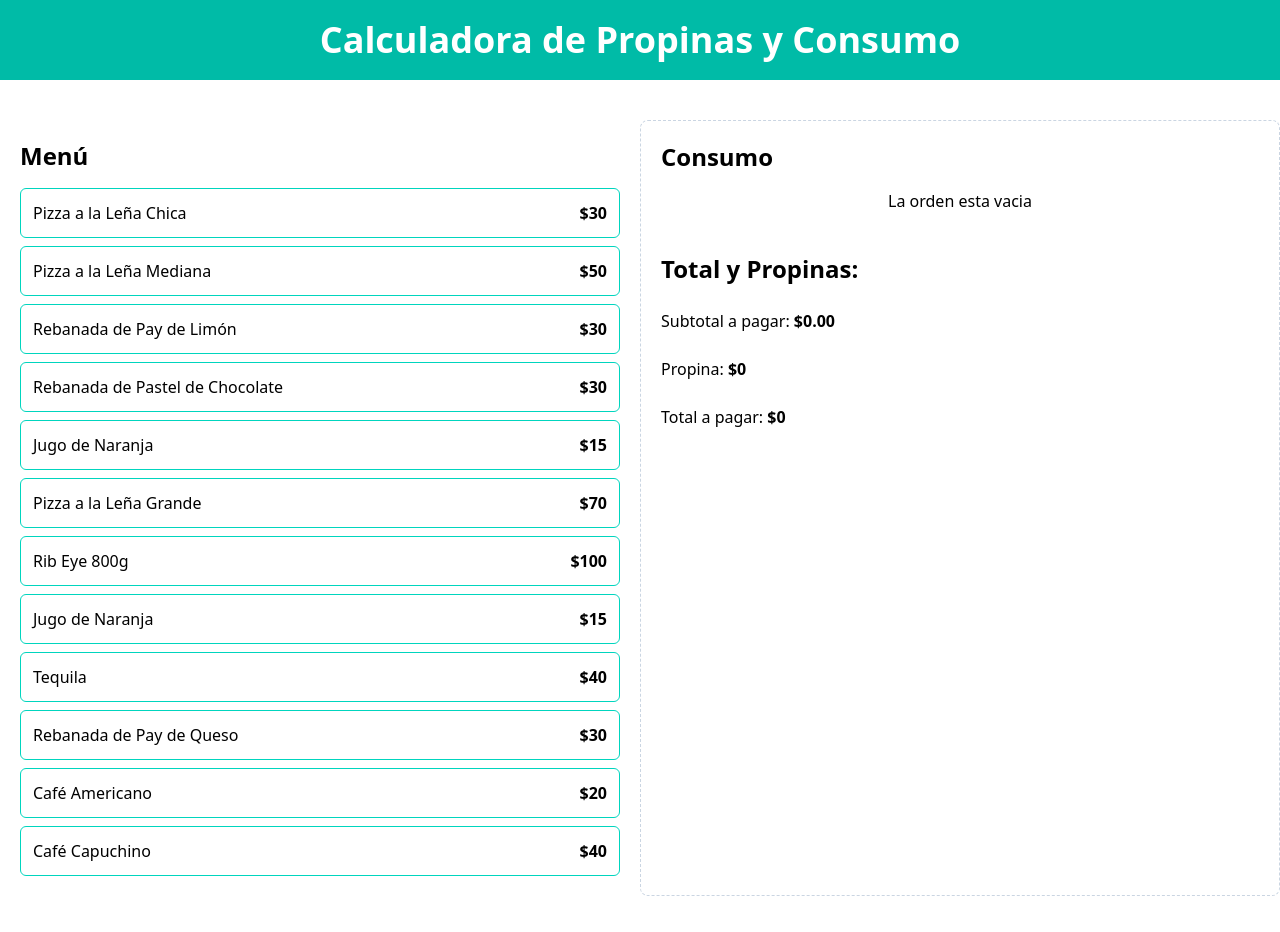
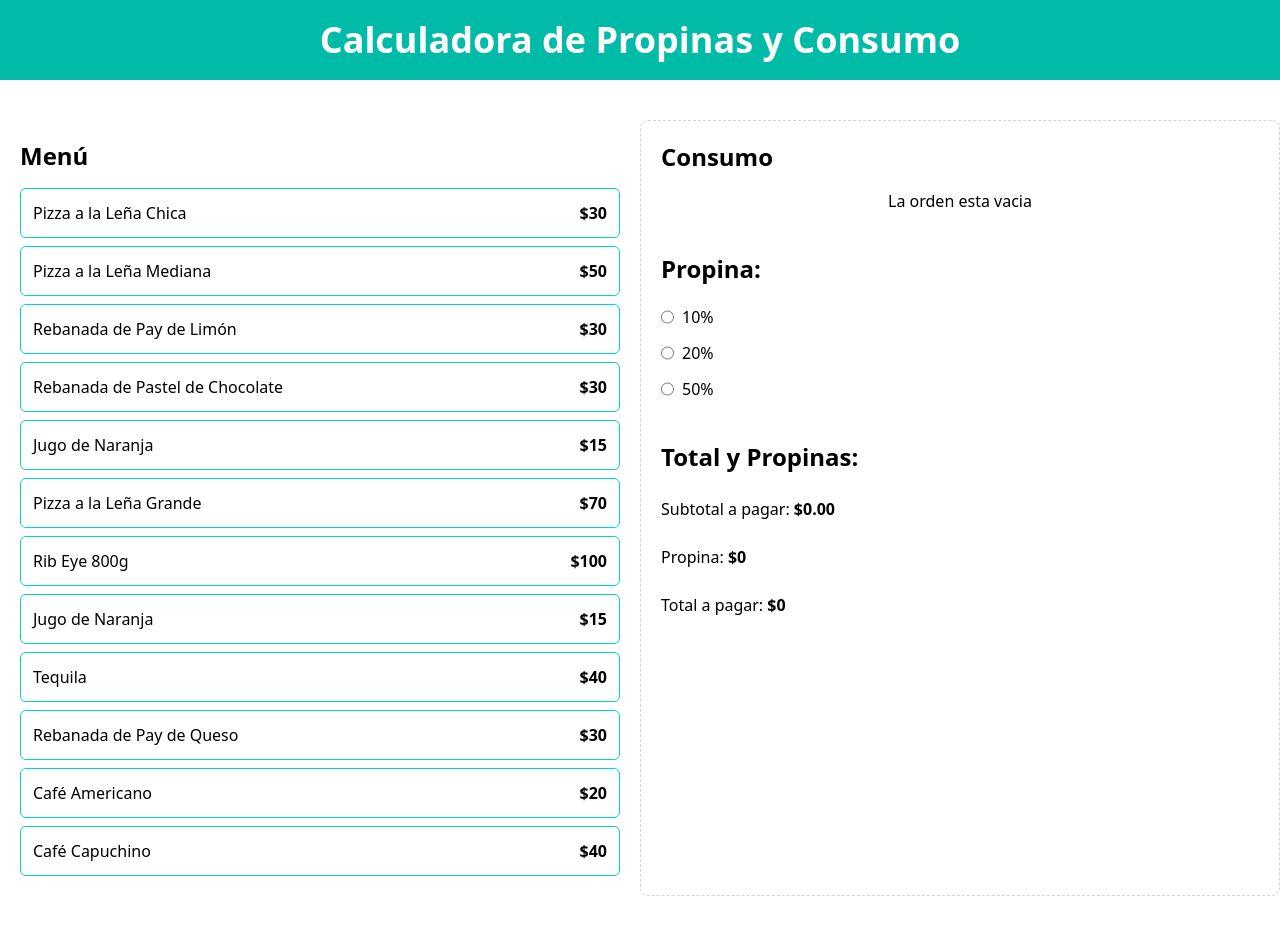
Before and after one commit to cgamcs/calculadora-popinas, a React (Vite) app: page / in a window 1280 px wide. Shown: the top 932 px of the page. Built offline with nearby package versions, Linux system fonts and the light colour scheme.

Commit message:
componente de propina

```diff
--- a/src/App.tsx
+++ b/src/App.tsx
@@ -2,6 +2,7 @@ import { menuItems } from "./data/db"
 import MenuItem from "./components/MenuItem"
 import useOrder from "./hooks/useOrder"
 import OrderContents from "./components/OrderContents"
+import TipPercentageForm from "./components/TipPercentageForm"
 import OrderTotals from "./components/OrderTotals"
 
 function App() {
@@ -36,6 +37,8 @@ function App() {
             removeItem={removeItem}
           />
 
+          <TipPercentageForm />
+
           <OrderTotals
             order={order}
           />
--- /dev/null
+++ b/src/components/TipPercentageForm.tsx
@@ -0,0 +1,42 @@
+
+function TipPercentageForm() {
+  const tipOptions = [
+    {
+      id: 'tip-10',
+      value: .10,
+      label: '10%'
+    },
+    {
+      id: 'tip-20',
+      value: .20,
+      label: '20%'
+    },
+    {
+      id: 'tip-50',
+      value: .50,
+      label: '50%'
+    },
+  ]
+
+  return (
+    <div>
+      <h3 className="font-black text-2xl">Propina:</h3>
+
+      <form action="" className="flex flex-col space-y-3 mt-5">
+        {tipOptions.map(tip => (
+          <div key={tip.id} className="flex gap-2">
+            <input
+              type="radio"
+              name="tip"
+              id={tip.id}
+              value={tip.value}
+            />
+            <label htmlFor={tip.id}>{tip.label}</label>
+          </div>
+        ))}
+      </form>
+    </div>
+  )
+}
+
+export default TipPercentageForm
```
